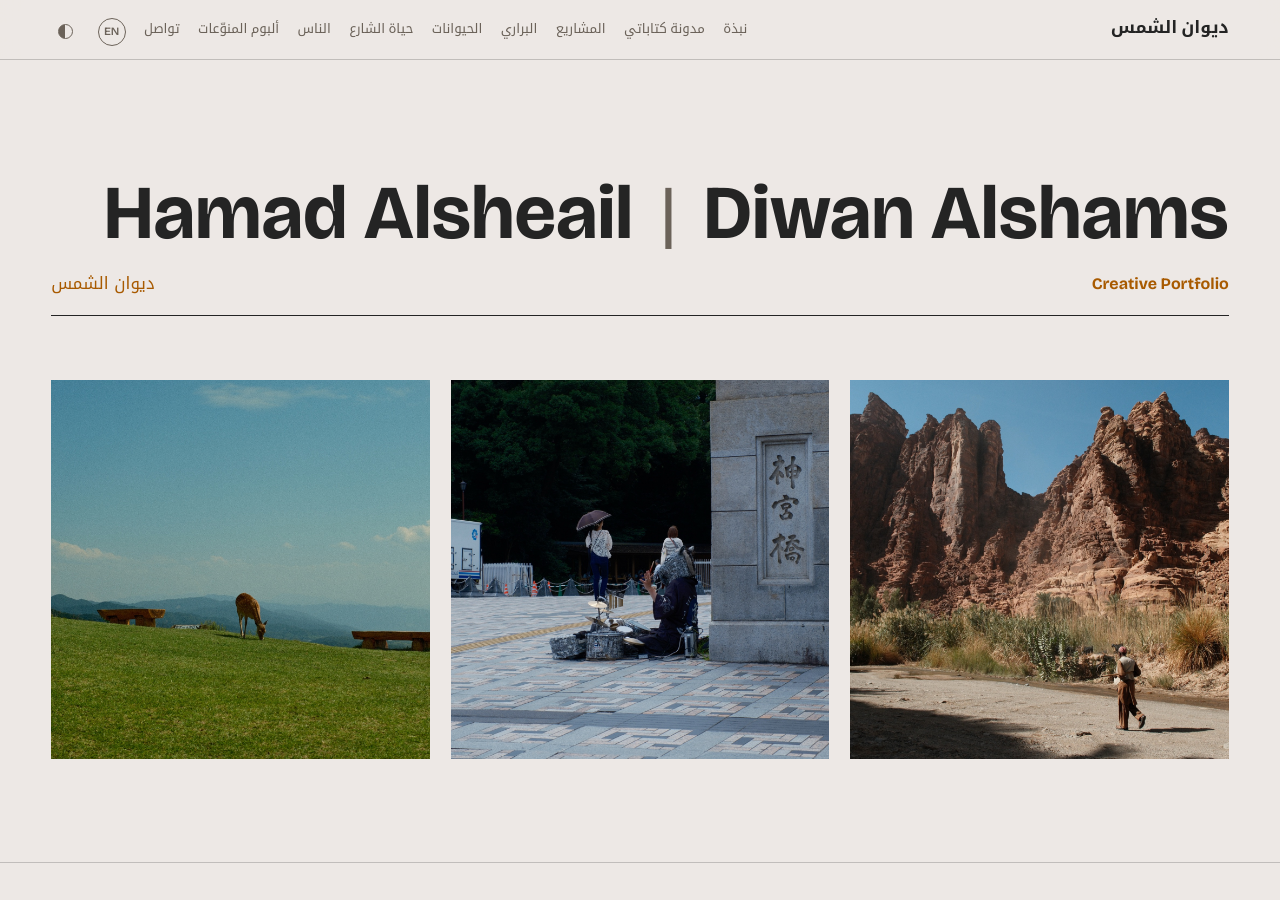
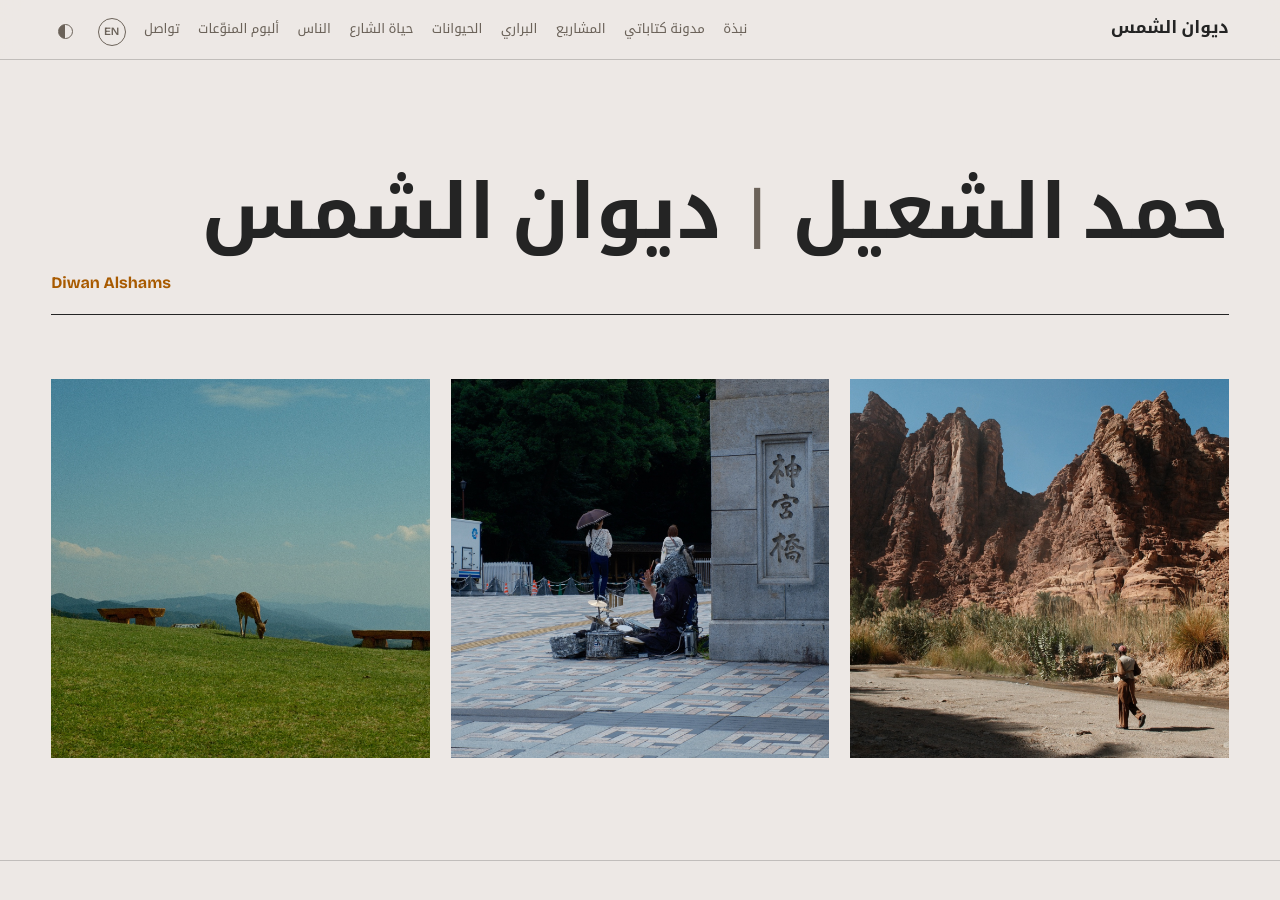
Before and after one commit to hamadalsheail/hamadalsheail.github.io, a Jekyll site: the page built from photography.html, in a window 1280 px wide and 900 px high. Built offline with Jekyll 4.4.1, drawn with Linux system fonts in a browser that asks for light colours; a script that is not in the unit is left out; some of the changed text lies outside the part shown.

Commit message:
Photography page: Arabic copy, Projects rename, no dashes, Creative Portfolio removed
Co-Authored-By: Claude Opus 5.5 <noreply@anthropic.com>
Claude-Session: https://claude.ai/code/session_01W8yLvbBSbhchjtCJiDFrRB

```diff
--- a/photography.html
+++ b/photography.html
@@ -24,8 +24,8 @@ permalink: /photography.html
   <!-- Hero -->
   <section class="hero">
     <div class="hero-head">
-      <h1>Hamad Alsheail <span class="sep">|</span> Diwan Alshams</h1>
-      <p class="hero-sub">Creative Portfolio <span class="ar">ديوان الشمس</span></p>
+      <h1><span data-lang="en">Hamad Alsheail <span class="sep">|</span> Diwan Alshams</span><span data-lang="ar">حمد الشعيل <span class="sep">|</span> ديوان الشمس</span></h1>
+      <p class="hero-sub"><span class="ar" data-lang="en">ديوان الشمس</span><span data-lang="ar" lang="en" dir="ltr">Diwan Alshams</span></p>
     </div>
     <div class="hero-strip">
       <figure><img src="img/hero-canyon.jpg" alt="A lone figure in a thobe walking a dry riverbed beneath red sandstone cliffs" width="1400" height="1400"></figure>
@@ -36,17 +36,25 @@ permalink: /photography.html
 
   <!-- About -->
   <section id="about" class="about">
-    <h2 class="section-title">About Me</h2>
+    <h2 class="section-title"><span data-lang="en">About Me</span><span data-lang="ar">نبذة عني</span></h2>
     <div class="about-grid">
       <figure class="about-portrait">
         <img src="img/portrait.jpg" alt="Hamad Alsheail standing among desert rock formations at sunset, camera in hand" loading="lazy" width="1110" height="1664">
       </figure>
-      <div class="about-copy">
+      <div class="about-copy" data-lang="ar">
+        <p class="lede">حمد الشعيل</p>
+        <p>فنان تشكيلي أهيم بين الكلمة والصورة لأرى ما لا يُرى؛ كراعٍ يعبر واديًا مع قطيعه في الظهيرة أو عابر سبيلٍ بان عليه أثر الترحال أو أن أتأمل نتوءات الجبال وتباين ألوانها.</p>
+        <p>الكتابة هي فرشاتي التي أرسم بها حروفًا لتكوين مشهدٍ ما لفكرة فلسفيّة من الحياة والشارع والطبيعة.</p>
+        <blockquote>
+          أصب هذه التجارب الإبداعية والفنّية في هويّة «<strong>ديوان الشمس</strong>» لتصبح مساحة للتعبير بمختلف وسائط الفنون.
+        </blockquote>
+      </div>
+      <div class="about-copy" data-lang="en">
         <p class="lede">I'm Hamad Alsheail, an artist based in Riyadh, working between words and photos.</p>
         <p>Photography taught me to notice common things from different angles: a shepherd crossing a canyon at midday, a stranger walking through an empty tunnel or just observing the structure of a mountain.</p>
-        <p>Writing taught me to sit with what I observed a little longer — to process it and draw my personal reflection upon it. Chasing moments between landscaping adventures, to portraying life in the streets.</p>
+        <p>Writing taught me to sit with what I observed a little longer, to process it and draw my personal reflection upon it. Chasing moments between landscaping adventures, to portraying life in the streets.</p>
         <blockquote>
-          These days, that curiosity lives in <strong>Diwan Alshams</strong> <span class="ar">ديوان الشمس</span> — my space for practicing and experimenting across different art forms and medias.
+          These days, that curiosity lives in <strong>Diwan Alshams</strong> <span class="ar">ديوان الشمس</span>, my space for practicing and experimenting across different art forms and medias.
         </blockquote>
       </div>
       <figure class="about-second">
@@ -55,30 +63,36 @@ permalink: /photography.html
     </div>
   </section>
 
-  <!-- Art Projects -->
-  <section id="art-projects" class="showcase projects">
-    <h2 class="section-title">Art Projects</h2>
+  <!-- Projects -->
+  <section id="projects" class="showcase projects">
+    <h2 class="section-title"><span data-lang="en">Projects</span><span data-lang="ar">المشاريع</span></h2>
 
-    <article class="project project-reel" lang="ar" dir="rtl">
-      <p class="work-title">في ربوع بلادي - الجزء الثالث ١٤٤٨ هـ</p>
+    <article class="project project-reel">
+      <p class="work-title"><span data-lang="en">Across My Homeland, Part III, 1448 H</span><span data-lang="ar">في ربوع بلادي، الجزء الثالث ١٤٤٨ هـ</span></p>
       <div class="project-body">
         <div class="project-embed" dir="ltr">
           {% include instagram.html url="https://www.instagram.com/reel/Df91k72o89W/" %}
         </div>
         <div class="project-copy">
-          <p>رحلة سنوية أجول بها ربوع بلادي المملكة العربية السعودية، ما بين الصحاري والجبال والوديان الخضراء والبحار والشواطئ ورمالها البيضاء. حب الطبيعة فطرة بشرية ولا ينبغي أن ننسى هذه السمة أو نتناساها لأنها جزء من هويتنا، حياتنا المعاصرة قد تنسينا بعض الشيء لذة التوغل في الطبيعة والتأمل في جمال خلق الله وبديع صنعه. من منظوري الشخصي والفلسفي أن مغامرة كهذه رغم الجهد المبذول والمخاطر الغير متوقعة إلّا أنها تذكرة تعيد لنا لذّة أبسط النعم والأمور الدنيوية التي قد نعتاد عليها مع وتيرة الحياة.</p>
+          <p data-lang="en">An annual journey through my country, Saudi Arabia: deserts and mountains, green valleys, seas, and white-sand shores. Love of nature is human instinct, and we shouldn't forget it, because it is part of who we are. Modern life can dull the joy of venturing deep into nature and contemplating the beauty of God's creation. From my personal and philosophical view, an adventure like this, despite the effort and unexpected risks, is a reminder that restores the joy of the simplest blessings we grow used to at life's pace.</p>
+          <p data-lang="ar">رحلة سنوية أجول بها ربوع بلادي المملكة العربية السعودية، ما بين الصحاري والجبال والوديان الخضراء والبحار والشواطئ ورمالها البيضاء. حب الطبيعة فطرة بشرية ولا ينبغي أن ننسى هذه السمة أو نتناساها لأنها جزء من هويتنا، حياتنا المعاصرة قد تنسينا بعض الشيء لذة التوغل في الطبيعة والتأمل في جمال خلق الله وبديع صنعه. من منظوري الشخصي والفلسفي أن مغامرة كهذه رغم الجهد المبذول والمخاطر الغير متوقعة إلّا أنها تذكرة تعيد لنا لذّة أبسط النعم والأمور الدنيوية التي قد نعتاد عليها مع وتيرة الحياة.</p>
         </div>
       </div>
     </article>
 
     <article id="waatha" class="project">
-      <p class="work-title">Wa'atha' 1447 H <span class="sep">|</span> <span class="ar">وعثاء ١٤٤٧ هـ</span></p>
+      <p class="work-title"><span data-lang="en">Wa'atha' 1447 H <span class="sep">|</span> <span class="ar">وعثاء ١٤٤٧ هـ</span></span><span data-lang="ar">وعثاء ١٤٤٧ هـ</span></p>
       <figure class="showcase-image">
         <img src="img/waatha-collage.jpg" alt="A printed grid collage of daily self-portraits in black and white, interrupted by a column of colour landscape frames" loading="lazy" width="1400" height="1368">
       </figure>
-      <div class="showcase-copy">
+      <div class="showcase-copy" data-lang="ar">
+        <p>ألبوم يصوّر أثر سفر المغامرة مع ما يقابله من مردودٍ تأملي في أحضان الطبيعة.</p>
+        <p>فالسفر للمجهول من أجل المغامرة ليس كغيره من الرحلات المترفة والمخدومة بل العكس تمامًا، كما لو أنها مقايضة للتريث بين التعب والشقاء في ظروف لا يُتنبأ بها؛ مقابل المناظر الخلّابة والحياة الفطرية والتضاريس الطبيعية التي أخذتنا منها ثورات الحياة الصناعية المتسارعة.</p>
+        <p>وعثاء ١٤٤٧هـ هو أوّل أعمالي المطبوعة آملًا بأن يعقبه الكثير من المعارض والنسخ.</p>
+      </div>
+      <div class="showcase-copy" data-lang="en">
         <p>Representation of the cumulative hardship of adventuring in nature. Escaping the urban fast-paced life to disconnect in the slow-paced nature.</p>
-        <p>A printed collage capturing daily portraits from left to right, showing the physical toll of the journey undertaken day after day in search of mental clarity — even if there is a physical tax — and highlighting the major stops along the trip in Saudi Arabia.</p>
+        <p>A printed collage capturing daily portraits from left to right, showing the physical toll of the journey undertaken day after day in search of mental clarity, even if there is a physical tax, and highlighting the major stops along the trip in Saudi Arabia.</p>
       </div>
     </article>
   </section>
@@ -137,16 +155,16 @@ permalink: /photography.html
 
   <!-- Contact -->
   <section id="contact" class="contact">
-    <h2 class="section-title">Contact</h2>
+    <h2 class="section-title"><span data-lang="en">Contact</span><span data-lang="ar">تواصل</span></h2>
     <dl class="contact-list">
       <div>
-        <dt>Email Address</dt>
-        <dd><a href="mailto:Hamad.alsheail@gmail.com">Hamad.alsheail@gmail.com<span class="arrow" aria-hidden="true"></span></a></dd>
+        <dt><span data-lang="en">Email Address</span><span data-lang="ar">البريد الإلكتروني</span></dt>
+        <dd><a href="mailto:Hamad.alsheail@gmail.com"><bdi>Hamad.alsheail@gmail.com</bdi><span class="arrow" aria-hidden="true"></span></a></dd>
       </div>
       <div>
-        <dt>Social Media</dt>
-        <dd><a href="https://instagram.com/DiwanAlshams" target="_blank" rel="noopener">Instagram: @DiwanAlshams<span class="arrow" aria-hidden="true"></span></a></dd>
-        <dd><a href="https://diwanalshams.kitabh.com/" target="_blank" rel="noopener">Kitabh: @DiwanAlshams<span class="arrow" aria-hidden="true"></span></a></dd>
+        <dt><span data-lang="en">Social Media</span><span data-lang="ar">وسائل التواصل</span></dt>
+        <dd><a href="https://instagram.com/DiwanAlshams" target="_blank" rel="noopener"><span data-lang="en">Instagram: @DiwanAlshams</span><span data-lang="ar">إنستغرام: <bdi>@DiwanAlshams</bdi></span><span class="arrow" aria-hidden="true"></span></a></dd>
+        <dd><a href="https://diwanalshams.kitabh.com/" target="_blank" rel="noopener"><span data-lang="en">Kitabh: @DiwanAlshams</span><span data-lang="ar">كتابة: <bdi>@DiwanAlshams</bdi></span><span class="arrow" aria-hidden="true"></span></a></dd>
       </div>
     </dl>
   </section>
--- a/styles.css
+++ b/styles.css
@@ -209,6 +209,7 @@ html[lang="ar"] :is(.about-copy p, .about-copy blockquote, .series-head p, .show
   color: var(--accent-text);
 }
 
+.hero-sub { justify-content: flex-end; }
 .hero-sub .ar { text-transform: none; letter-spacing: 0; font-size: 1.05rem; }
 
 .hero-strip {
@@ -845,6 +846,9 @@ section { scroll-margin-top: 4.5rem; }
 }
 
 .contact-list a:hover .arrow { transform: translate(2px, -2px); }
+html[dir="rtl"] .arrow { transform: scaleX(-1); }
+html[dir="rtl"] .contact-list a:hover .arrow,
+html[dir="rtl"] .post-nav a:hover .arrow { transform: translate(-2px, -2px) scaleX(-1); }
 
 /* ---------- Footer ---------- */
 
```
Also changed, not shown: other parts of photography.html (+12 -8 lines).
